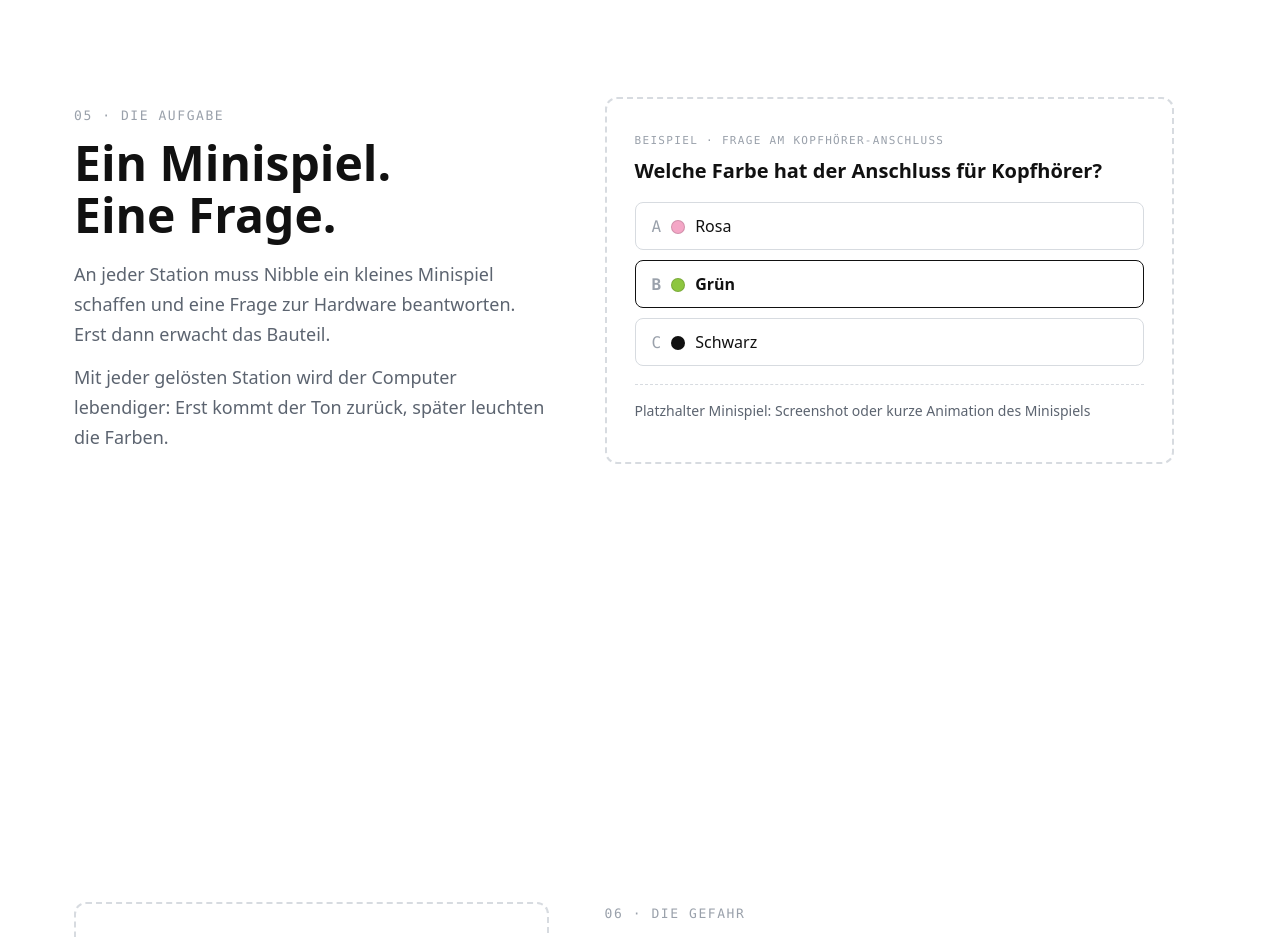
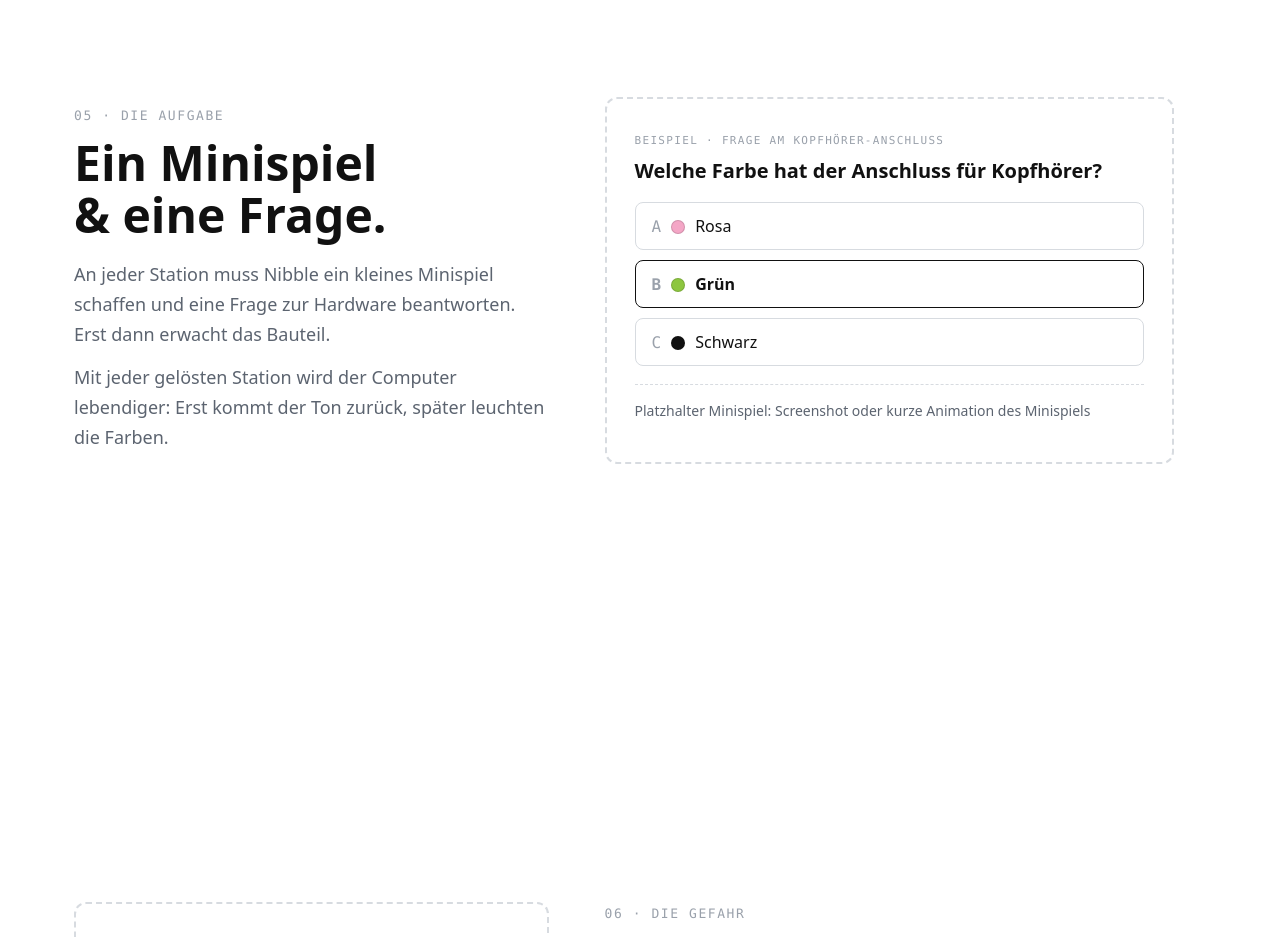
Before and after one commit to mariomackbulme/escapethecomputer, a plain HTML site: page web/index.html in a window 1280 px wide. Shown: the part 3320-4257 px from the top of the page. Drawn offline with Linux system fonts and the light colour scheme.

Commit message:
change of title in section 5

```diff
--- a/web/index.html
+++ b/web/index.html
@@ -483,7 +483,7 @@
       <div class="section__inner">
         <div class="section__text">
           <p class="section__number">05 · Die Aufgabe</p>
-          <h2 class="section__title">Ein Minispiel. Eine Frage.</h2>
+          <h2 class="section__title">Ein Minispiel & eine Frage.</h2>
           <p class="section__content">An jeder Station muss Nibble ein kleines Minispiel schaffen und eine Frage zur Hardware beantworten. Erst dann erwacht das Bauteil.</p>
           <p class="section__content">Mit jeder gelösten Station wird der Computer lebendiger: Erst kommt der Ton zurück, später leuchten die Farben.</p>
         </div>
```
